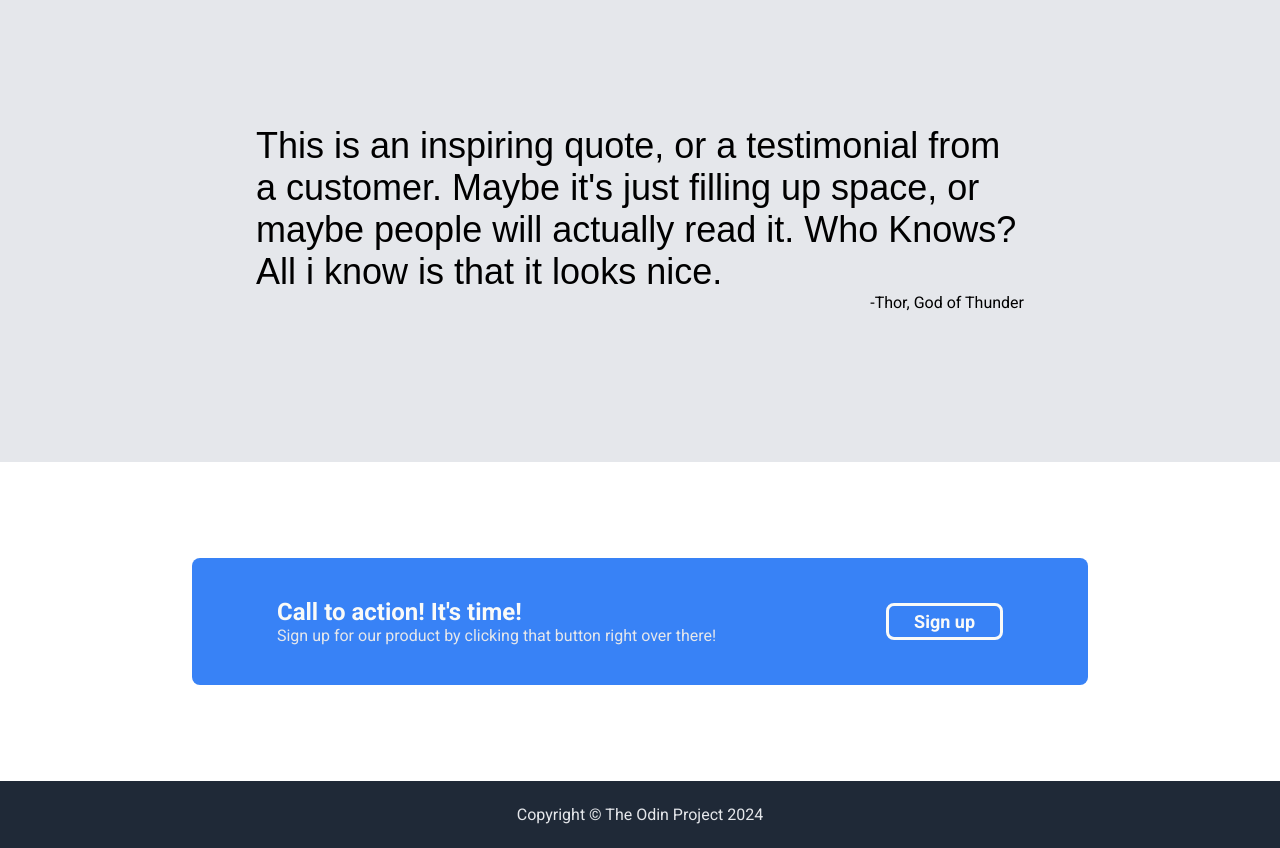
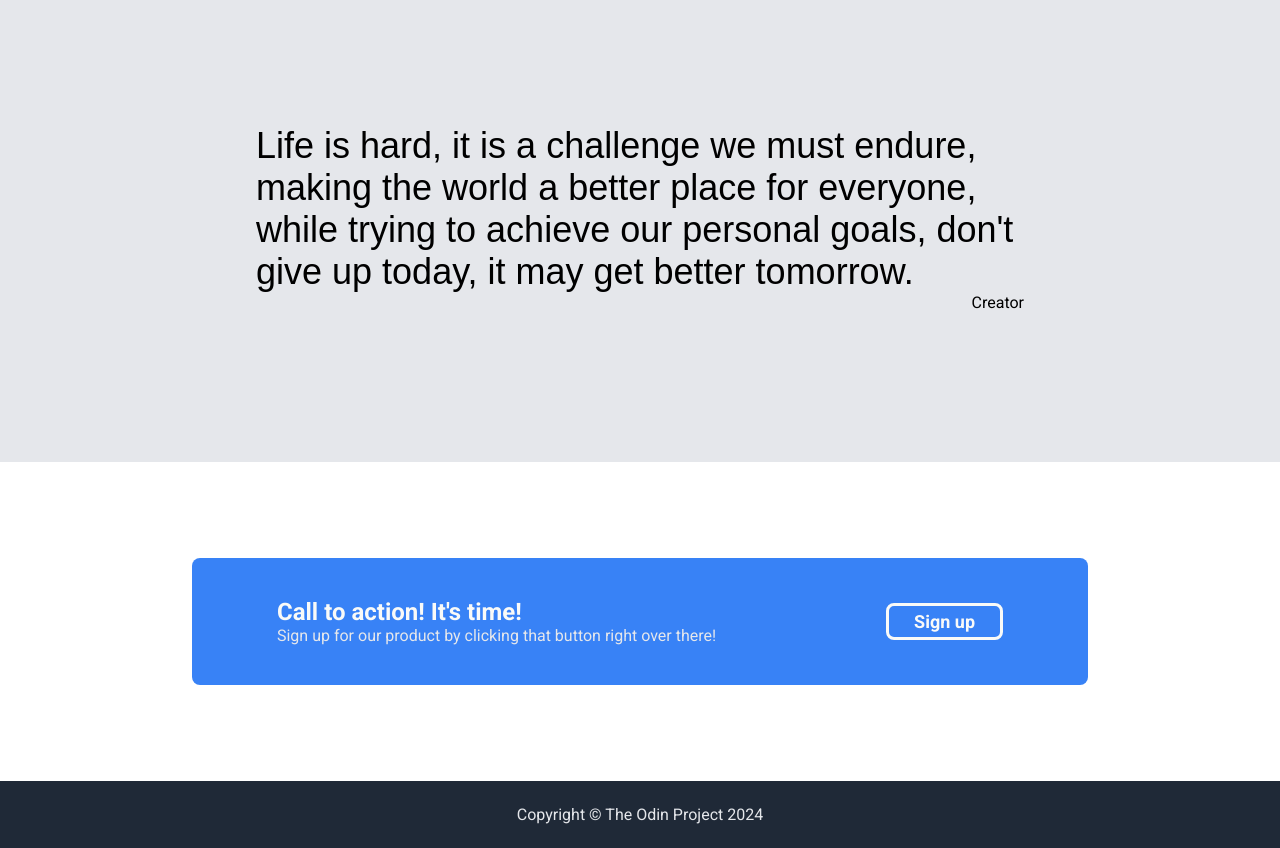
Before and after one commit to Alexpro2024/landing-page, a plain HTML site: page index.html in a window 1280 px wide. Shown: the part 1180-2028 px from the top of the page. Drawn offline with Linux system fonts and the light colour scheme.

Commit message:
Third container content html no css chages

```diff
--- a/index.html
+++ b/index.html
@@ -51,8 +51,8 @@
     </div>
 
     <div id="third" class="third-container">
-        <p class="quote">This is an inspiring quote, or a testimonial from a customer. Maybe it's just filling up space, or maybe people will actually read it. Who Knows? All i know is that it looks nice.</p>
-        <p class="author">-Thor, God of Thunder</p>
+        <p class="quote">Life is hard, it is a challenge we must endure, making the world a better place for everyone, while trying to achieve our personal goals, don't give up today, it may get better tomorrow.</p>
+        <p class="author">Creator</p>
     </div>
 
     <div class="fourth-container">
--- a/style.css
+++ b/style.css
@@ -8,8 +8,6 @@ body {
     display: flex;
     flex-direction: column;
 }
-
-
 
 .header {
     background-color: #1f2937;
```
